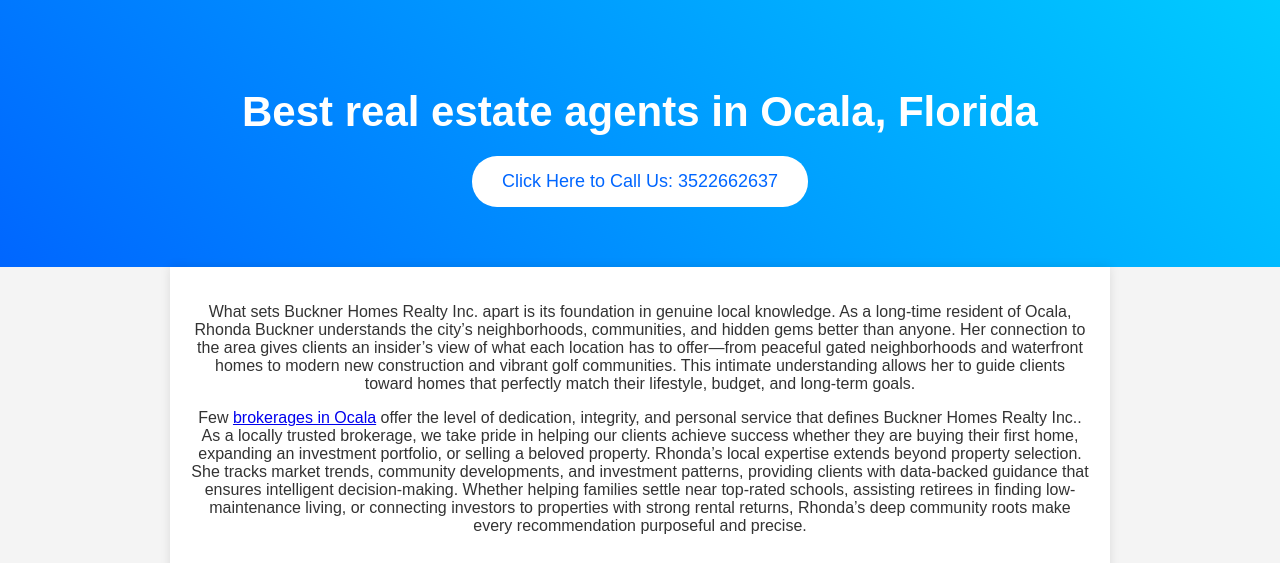
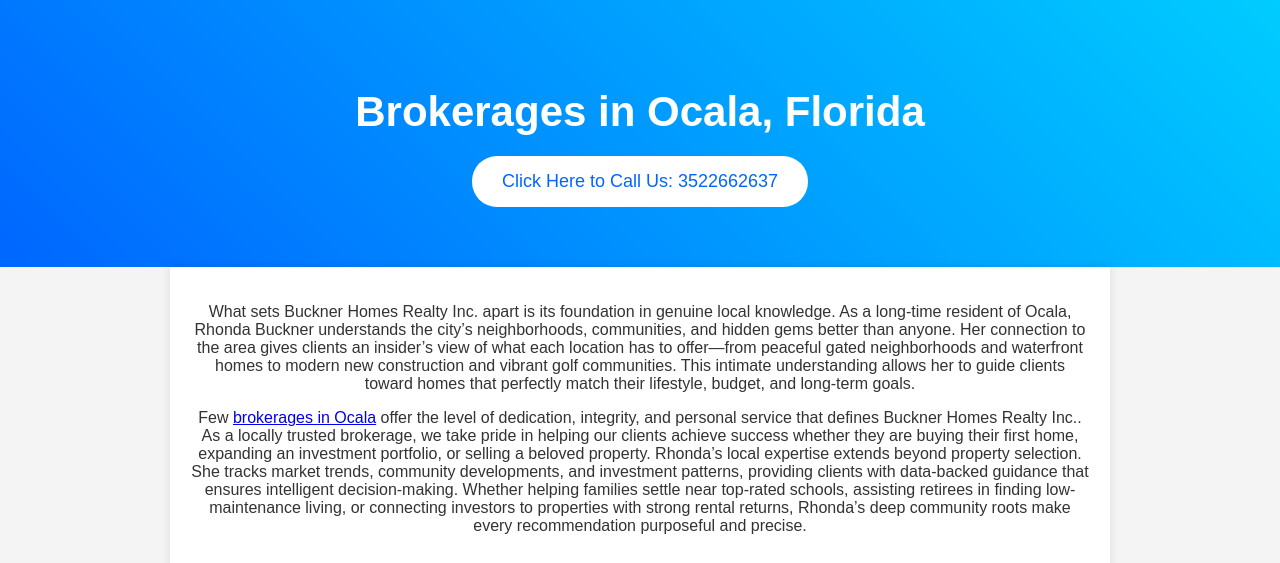
Before and after one commit to buckner-homes-realty-inc/buckner-homes-realty-inc, a plain HTML site: page index.html in a window 1280 px wide. Shown: the top 563 px of the page. Drawn offline with Linux system fonts and the light colour scheme.

Commit message:
Update index.html

```diff
--- a/index.html
+++ b/index.html
@@ -6,8 +6,8 @@
     <meta http-equiv="Content-Type" content="text/html; charset=utf-8">
     <meta name="description" content="At the forefront of this vibrant real estate landscape stands Buckner Homes Realty Inc., led by Owner and Broker Rhonda Buckner. With years of experience and a strong commitment to personalized service, Rhonda has built a reputation for guiding clients through every step of their real estate journey with honesty, transparency, and care." />
     <meta name="keywords" content="Best real estate agents in Ocala FL, Brokerages in Ocala, Marion county FL real estate agent" />
-    <meta property="og:title" content="Best real estate agents in Ocala, Florida" />
-    <title>Best real estate agents in Ocala, Florida</title>
+    <meta property="og:title" content="Brokerages in Ocala, Florida" />
+    <title>Brokerages in Ocala, Florida</title>
     <style>
         body {
             font-family: Arial, sans-serif;
@@ -62,7 +62,7 @@
 
     <!-- Hero Section -->
     <div class="hero">
-        <h1>Best real estate agents in Ocala, Florida</h1>
+        <h1>Brokerages in Ocala, Florida</h1>
         <button onclick="window.location.href='tel:+13522662637'">Click Here to Call Us: 3522662637</button>
     </div>
 
@@ -97,4 +97,5 @@
 </div>
 
 </body>
+
 </html>
```
